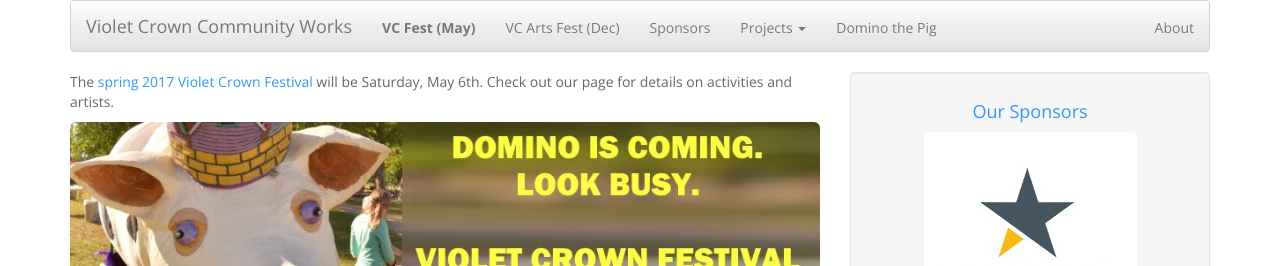
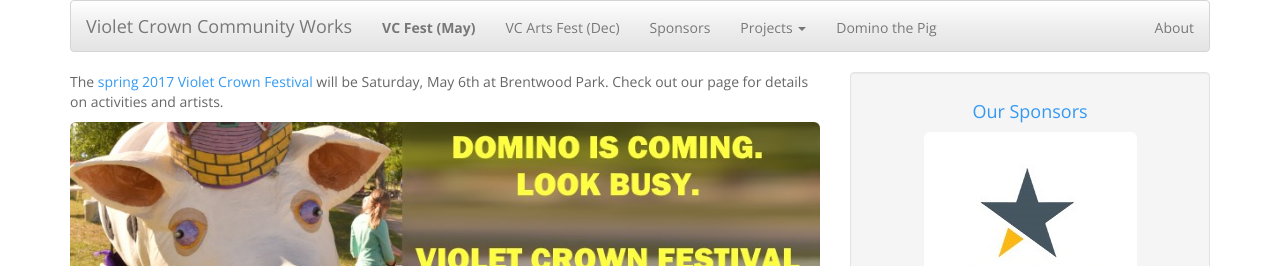
Before and after one commit to vccw/vccw.github.io, a Jekyll site: the page built from index.md, in a window 1280 px wide. Shown: the top 266 px of the page. Built offline with Jekyll 4.4.1, drawn with Linux system fonts in a browser that asks for light colours; comment, search, counter and statistics services are not loaded.

Commit message:
add brentwood park

```diff
--- a/index.md
+++ b/index.md
@@ -3,8 +3,8 @@
 title: Home Page
 ---
 
-The <a href="vcf_2017.html">spring 2017 Violet Crown Festival</a> will be Saturday, May 6th.  Check out our page for details
-on activities and artists.
+The <a href="vcf_2017.html">spring 2017 Violet Crown Festival</a> will be Saturday, May 6th at Brentwood Park.
+Check out our page for details on activities and artists.
 
 <a href="vcf_apply.html"><img src="img/DominoIsComing.jpg" class="img-responsive img-rounded"></a>
 
```
Also changed, not shown: vcf_2017.md (+2 -1 lines).
